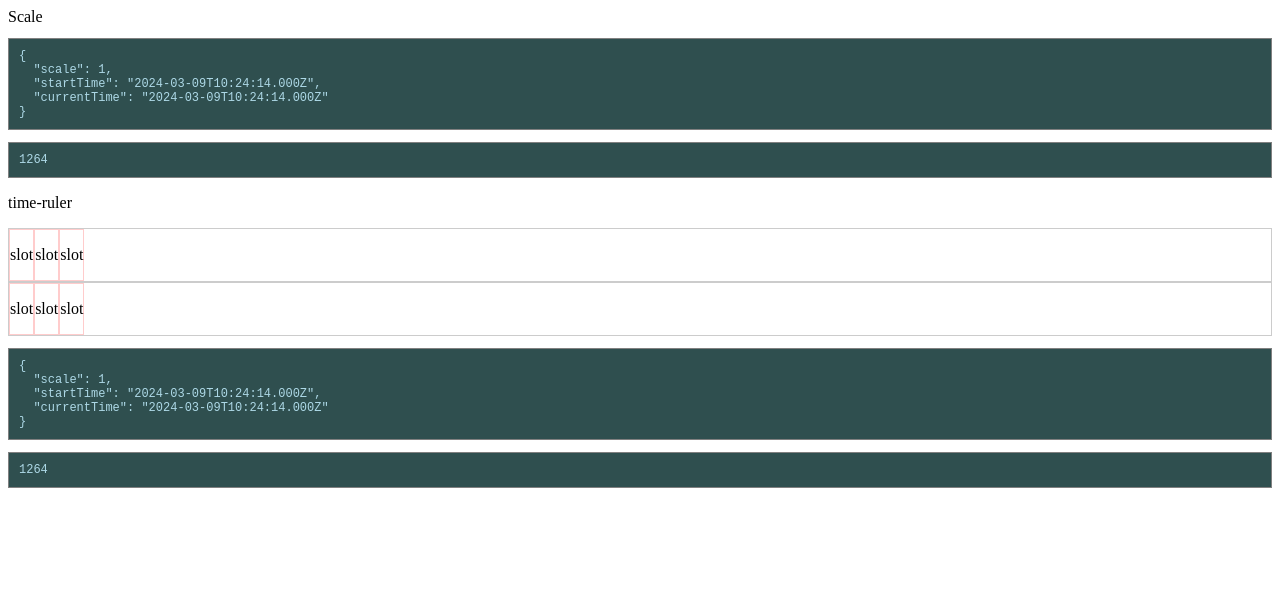
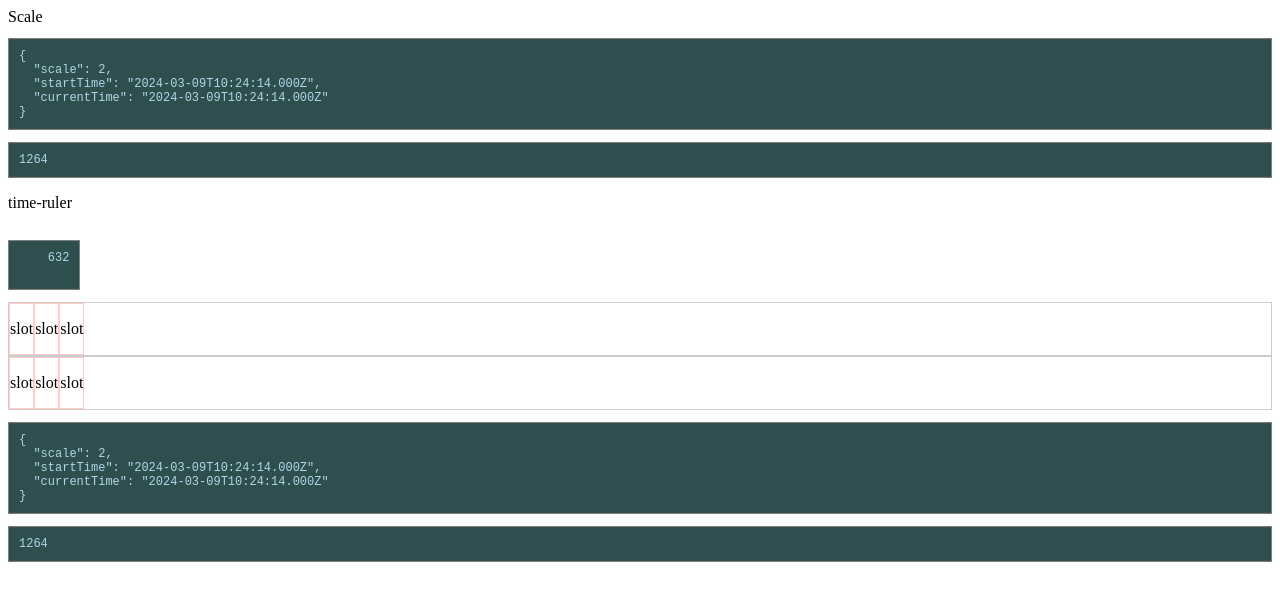
Before and after one commit to denisowpavel/timeline, an Angular app: page / in a window 1280 px wide. Shown: the top 600 px of the page. Built offline with nearby package versions, Linux system fonts and the light colour scheme.

Commit message:
add scale update prototype

```diff
--- a/src/app/components/scene/components/time-ruler/time-ruler.component.html
+++ b/src/app/components/scene/components/time-ruler/time-ruler.component.html
@@ -1,3 +1,19 @@
 <pre>{{ sceneViewService.view() | json }}</pre>
 <pre>{{ sceneViewService.width() | json }}</pre>
 <p>time-ruler</p>
+<div class="ruler">
+  <pre>
+    {{sceneViewService.minutesInLine()}}
+  </pre>
+<!--  @for (minute of sceneViewService.minutesInLine() | enumerate; track minute) {-->
+<!--    <div-->
+<!--      [style.width.px]="sceneViewService.view().scale"-->
+<!--      class="minute-division"-->
+<!--    >-->
+<!--&lt;!&ndash;      [ {{ minute }} - {{ sceneViewService.view().scale }}]&ndash;&gt;-->
+
+<!--    </div>-->
+<!--  } @empty {-->
+<!--    WRONG SCALE-->
+<!--  }-->
+</div>
--- a/src/app/components/scene/components/time-ruler/time-ruler.component.scss
+++ b/src/app/components/scene/components/time-ruler/time-ruler.component.scss
@@ -0,0 +1,12 @@
+:host {
+  .ruler {
+    display: flex;
+    flex-direction: row;
+    .minute-division {
+      //border: 1px solid red;
+      box-shadow: -1px 0px 0px 0px rgba(0,0,0,.5);
+      min-width: 1px;
+      height: 10px;
+    }
+  }
+}
--- a/src/app/components/scene/components/time-ruler/time-ruler.component.ts
+++ b/src/app/components/scene/components/time-ruler/time-ruler.component.ts
@@ -6,23 +6,24 @@ import {
   Input,
 } from '@angular/core';
 import { TlSceneView } from '../../types/tl-scene';
-import { JsonPipe } from '@angular/common';
+import { JsonPipe, } from '@angular/common';
 import { INITIAL_SCENE_VIEW } from '../../types/const';
 import { SceneViewService } from '../../services/scene-view.service';
-
+import { EnumeratePipe } from '../../../../pipes/enumerate.pipe';
+import {  } from '@angular/common';
 @Component({
   selector: 'tl-time-ruler',
   standalone: true,
-  imports: [JsonPipe],
+  imports: [JsonPipe, EnumeratePipe],
   templateUrl: './time-ruler.component.html',
   styleUrl: './time-ruler.component.scss',
   changeDetection: ChangeDetectionStrategy.OnPush,
 })
 export class TimeRulerComponent {
-
   constructor(public sceneViewService: SceneViewService) {
     effect(() => {
-      console.log('<<', this.sceneViewService.width());
+      const a = this.sceneViewService.minutesInLine();
+      console.log('<<', Math.trunc(a), a);
     });
   }
 }
--- a/src/app/components/scene/scene.component.ts
+++ b/src/app/components/scene/scene.component.ts
@@ -13,6 +13,7 @@ import { TlSceneView } from './types/tl-scene';
 import { JsonPipe } from '@angular/common';
 import { INITIAL_SCENE_VIEW } from './types/const';
 import { SceneViewService } from './services/scene-view.service';
+import { transition } from '@angular/animations';
 
 @Component({
   selector: 'tl-scene',
@@ -49,7 +50,28 @@ export class SceneComponent implements OnInit, AfterViewInit {
     );
   }
   updateScale(delta: number) {
-    this.sceneViewService.view.update((view) => ({ ...view, scale: (view.scale += delta) }));
+    if (delta === 0) {
+      return;
+    }
+          const min = 1;
+      const sensitivity = 0.01;
+
+    this.sceneViewService.view.update((view) => {
+      let newScale: number;
+      const sensitivity = 0.01;
+
+      // if (delta > 0) {
+      //   newScale = view.scale + ( delta * sensitivity
+      // } else {
+      //   newScale = view.scale / (-1 * delta) * sensitivity
+      // }
+      newScale = view.scale + ( delta * sensitivity );
+      console.log(newScale)
+      return {
+        ...view,
+        scale: newScale,
+      };
+    });
   }
   updateStartTime(delta: number) {
     this.sceneViewService.view.update((view) => {
--- a/src/app/components/scene/services/scene-view.service.ts
+++ b/src/app/components/scene/services/scene-view.service.ts
@@ -1,4 +1,4 @@
-import { Injectable, signal } from '@angular/core';
+import { computed, Injectable, signal } from '@angular/core';
 import { TlSceneView } from '../types/tl-scene';
 import { INITIAL_SCENE_VIEW } from '../types/const';
 
@@ -8,5 +8,16 @@ import { INITIAL_SCENE_VIEW } from '../types/const';
 export class SceneViewService {
   public width = signal<number>(0);
   public view = signal<TlSceneView>(INITIAL_SCENE_VIEW);
+
+  public minutesInLine = computed(() => {
+    const min = Math.trunc(this.width() / this.view().scale);
+    if (min >= 0) {
+      return min;
+    } else {
+      return 0;
+    }
+  });
+
+
   constructor() {}
 }
--- a/src/app/components/scene/types/const.ts
+++ b/src/app/components/scene/types/const.ts
@@ -1,7 +1,7 @@
 import { TlSceneView } from './tl-scene';
 
 export const INITIAL_SCENE_VIEW: TlSceneView = {
-  scale: 1,
+  scale: 2,
   startTime: new Date(),
   currentTime: new Date(),
 };
--- /dev/null
+++ b/src/app/pipes/enumerate.pipe.ts
@@ -0,0 +1,14 @@
+import { Pipe, PipeTransform } from '@angular/core';
+
+@Pipe({
+  name: 'enumerate',
+  standalone: true,
+})
+export class EnumeratePipe implements PipeTransform {
+  transform(value: number, ...args: unknown[]): number[] {
+    if (value < 0) {
+      return [];
+    }
+    return [...Array(value)].map((_, i) => i);
+  }
+}
```
Also changed, not shown: 1 other file (tests, documents, lock files or other folders).
